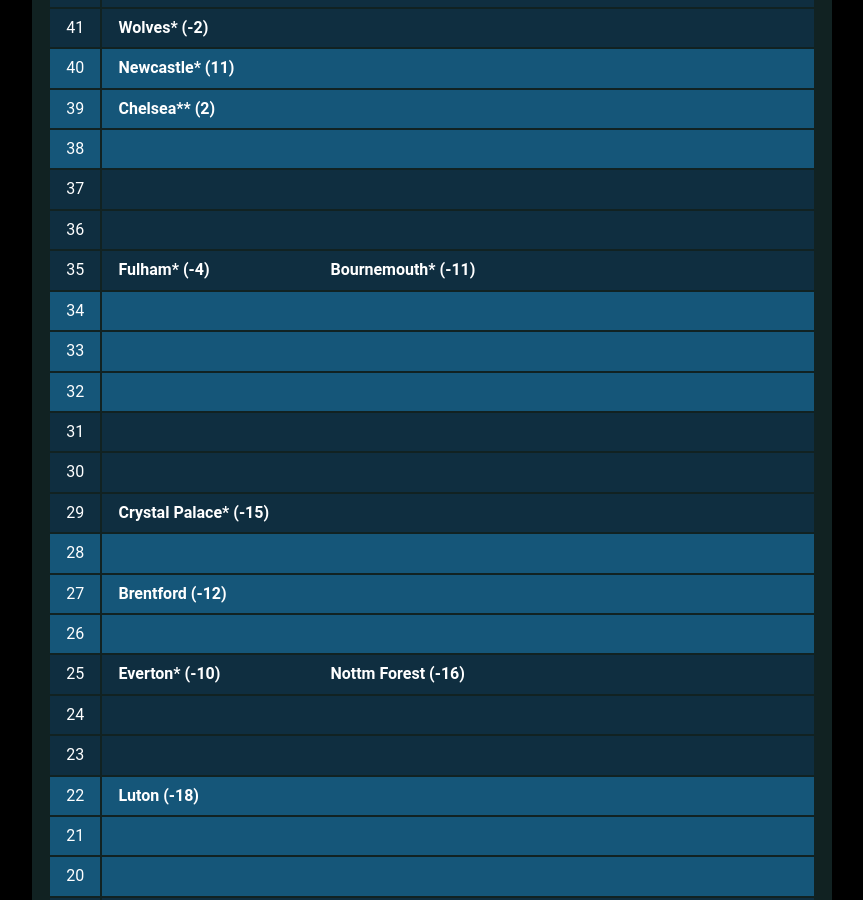
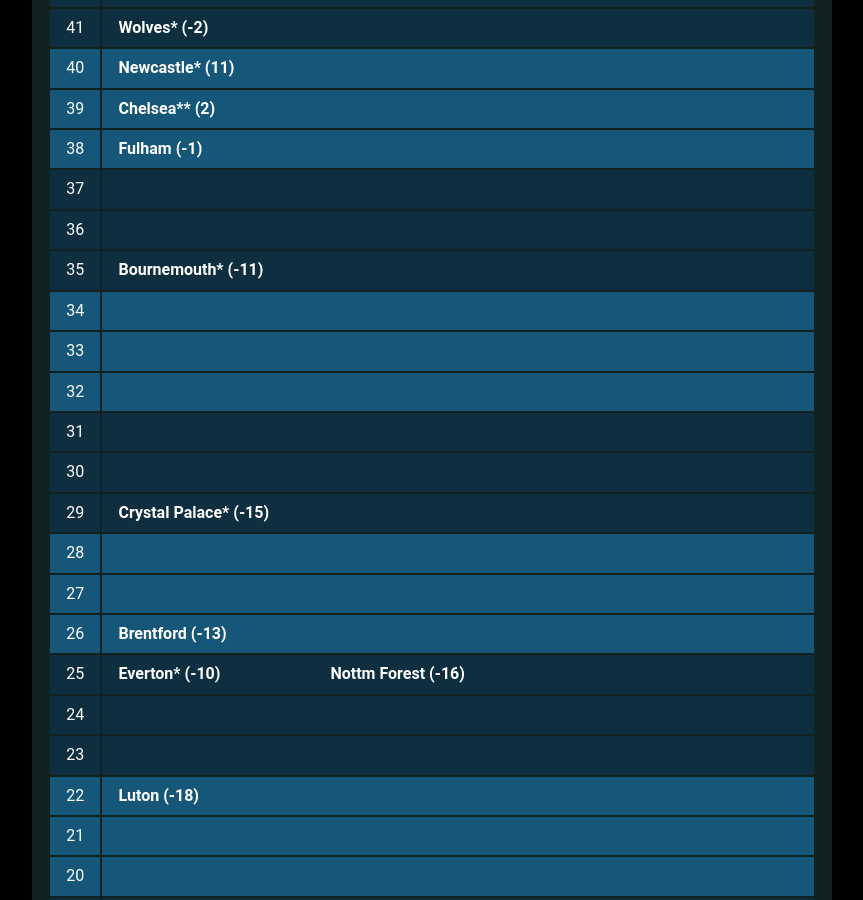
Before and after one commit to muru/muru.github.io, a Jekyll site: the page built from resources.md, in a window 1280 px wide and 900 px high, scrolled down 2406 px. Shown: the whole window, without its empty margins (208-1071 px from the left). Built offline with Jekyll 4.4.1, drawn with Linux system fonts in a browser that asks for light colours; some web fonts are replaced; some of the changed text lies outside the part shown.

Commit message:
updated cann-table: Mon 18 Mar 00:03:27 JST 2024

```diff
--- a/cann-table.html
+++ b/cann-table.html
@@ -51,7 +51,7 @@
 	<tr class="cann-row-2">
 		<td class="cann-point">55</td>
 		<td class="cann-clubs">
-			<span class="club-name">Aston Villa* (18)</span>
+			<span class="club-name">Aston Villa (17)</span>
 		</td>
  	</tr>
 	<tr class="cann-row-2">
@@ -62,7 +62,7 @@
 	<tr class="cann-row-2">
 		<td class="cann-point">53</td>
 		<td class="cann-clubs">
-			<span class="club-name">Tottenham** (20)</span>
+			<span class="club-name">Tottenham* (17)</span>
 		</td>
  	</tr>
 	<tr class="cann-row-1">
@@ -99,6 +99,7 @@
 	<tr class="cann-row-1">
 		<td class="cann-point">46</td>
 		<td class="cann-clubs">
+			<span class="club-name">West Ham (-3)</span>
 		</td>
  	</tr>
 	<tr class="cann-row-1">
@@ -114,7 +115,6 @@
 	<tr class="cann-row-2">
 		<td class="cann-point">43</td>
 		<td class="cann-clubs">
-			<span class="club-name">West Ham* (-4)</span>
 		</td>
  	</tr>
 	<tr class="cann-row-2">
@@ -144,6 +144,7 @@
 	<tr class="cann-row-1">
 		<td class="cann-point">38</td>
 		<td class="cann-clubs">
+			<span class="club-name">Fulham (-1)</span>
 		</td>
  	</tr>
 	<tr class="cann-row-2">
@@ -159,7 +160,6 @@
 	<tr class="cann-row-2">
 		<td class="cann-point">35</td>
 		<td class="cann-clubs">
-			<span class="club-name">Fulham* (-4)</span>
 			<span class="club-name">Bournemouth* (-11)</span>
 		</td>
  	</tr>
@@ -202,12 +202,12 @@
 	<tr class="cann-row-1">
 		<td class="cann-point">27</td>
 		<td class="cann-clubs">
-			<span class="club-name">Brentford (-12)</span>
 		</td>
  	</tr>
 	<tr class="cann-row-1">
 		<td class="cann-point">26</td>
 		<td class="cann-clubs">
+			<span class="club-name">Brentford (-13)</span>
 		</td>
  	</tr>
 	<tr class="cann-row-2">
@@ -256,6 +256,7 @@
 	<tr class="cann-row-2">
 		<td class="cann-point">17</td>
 		<td class="cann-clubs">
+			<span class="club-name">Burnley (-34)</span>
 		</td>
  	</tr>
 	<tr class="cann-row-1">
@@ -266,7 +267,6 @@
 	<tr class="cann-row-1">
 		<td class="cann-point">15</td>
 		<td class="cann-clubs">
-			<span class="club-name">Burnley (-35)</span>
 		</td>
  	</tr>
 	<tr class="cann-row-1">
```
Also changed, not shown: other parts of cann-table.html (+1 -1 lines).
